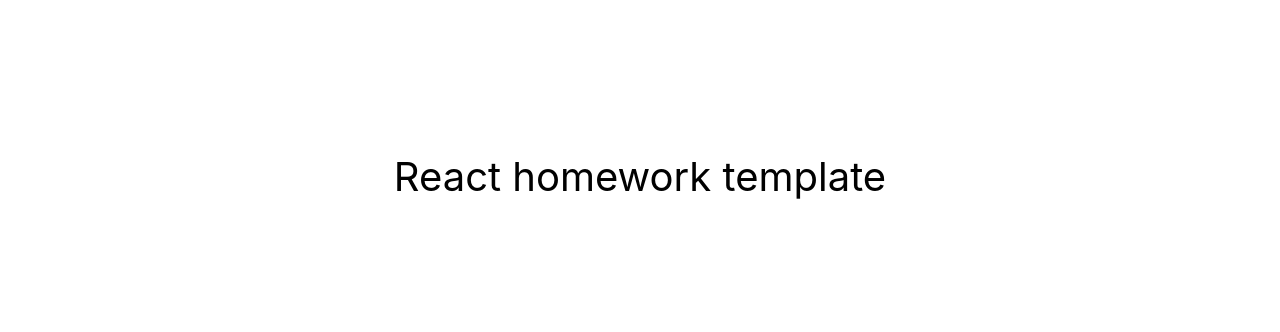
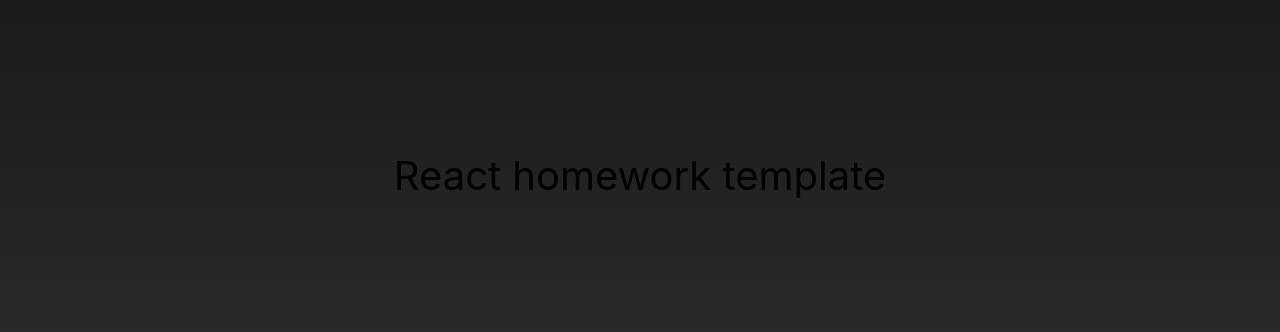
Before and after one commit to YanLozovskyi/goit-react-hw-06-phonebook, a React (Create React App) app: page / in a window 1280 px wide. Shown: the part 224-556 px from the top of the page. Built offline with nearby package versions, Linux system fonts and the light colour scheme.

Commit message:
initial commit

```diff
--- a/package.json
+++ b/package.json
@@ -1,15 +1,17 @@
 {
-  "name": "react-homework-template",
+  "name": "goit-react-hw-06-phonebook",
   "version": "0.1.0",
   "private": true,
-  "homepage": "https://goitacademy.github.io/react-homework-template/",
+  "homepage": "https://YanLozovskyi.github.io/goit-react-hw-06-phonebook/",
   "dependencies": {
     "@testing-library/jest-dom": "^5.16.3",
     "@testing-library/react": "^12.1.4",
     "@testing-library/user-event": "^13.5.0",
+    "modern-normalize": "^2.0.0",
     "react": "^18.1.0",
     "react-dom": "^18.1.0",
     "react-scripts": "5.0.1",
+    "styled-components": "^6.0.8",
     "web-vitals": "^2.1.3"
   },
   "scripts": {
--- /dev/null
+++ b/src/Styles/GlobalStyles.jsx
@@ -0,0 +1,63 @@
+import { createGlobalStyle } from 'styled-components';
+import 'modern-normalize';
+
+export const GlobalStyle = createGlobalStyle`
+  body {
+  margin: 0;
+  font-family: -apple-system, BlinkMacSystemFont, 'Segoe UI', 'Roboto', 'Oxygen',
+    'Ubuntu', 'Cantarell', 'Fira Sans', 'Droid Sans', 'Helvetica Neue',
+    sans-serif;
+  -webkit-font-smoothing: antialiased;
+  -moz-osx-font-smoothing: grayscale;
+  background: linear-gradient(
+    to bottom,
+    #111111,
+    #333333
+  );
+  background-size: cover;
+  background-repeat: no-repeat;
+  background-attachment: fixed;
+}
+
+code {
+  font-family: source-code-pro, Menlo, Monaco, Consolas, 'Courier New',
+    monospace;
+}
+
+h1,
+h2,
+h3,
+h4,
+h5,
+h6,
+p {
+  margin-top: 0;
+  margin-bottom: 0;
+}
+
+ul {
+  margin: 0;
+  padding: 0;
+  list-style: none;
+}
+
+a {
+  color: currentColor;
+  text-decoration: none;
+}
+
+button {
+  cursor: pointer;
+}
+
+img {
+  display: block;
+  max-width: 100%;
+  height: auto;
+
+}
+
+address {
+  font-style: normal;
+}
+`;
--- a/src/index.css
+++ /dev/null
@@ -1,15 +0,0 @@
-@import-normalize; /* bring in normalize.css styles */
-
-body {
-  margin: 0;
-  font-family: -apple-system, BlinkMacSystemFont, 'Segoe UI', 'Roboto', 'Oxygen',
-    'Ubuntu', 'Cantarell', 'Fira Sans', 'Droid Sans', 'Helvetica Neue',
-    sans-serif;
-  -webkit-font-smoothing: antialiased;
-  -moz-osx-font-smoothing: grayscale;
-}
-
-code {
-  font-family: source-code-pro, Menlo, Monaco, Consolas, 'Courier New',
-    monospace;
-}
--- a/src/index.js
+++ b/src/index.js
@@ -1,10 +1,11 @@
 import React from 'react';
 import ReactDOM from 'react-dom/client';
 import { App } from 'components/App';
-import './index.css';
+import { GlobalStyle } from 'Styles/GlobalStyles';
 
 ReactDOM.createRoot(document.getElementById('root')).render(
   <React.StrictMode>
+    <GlobalStyle />
     <App />
   </React.StrictMode>
 );
```
Also changed, not shown: 1 other file (tests, documents, lock files or other folders).
